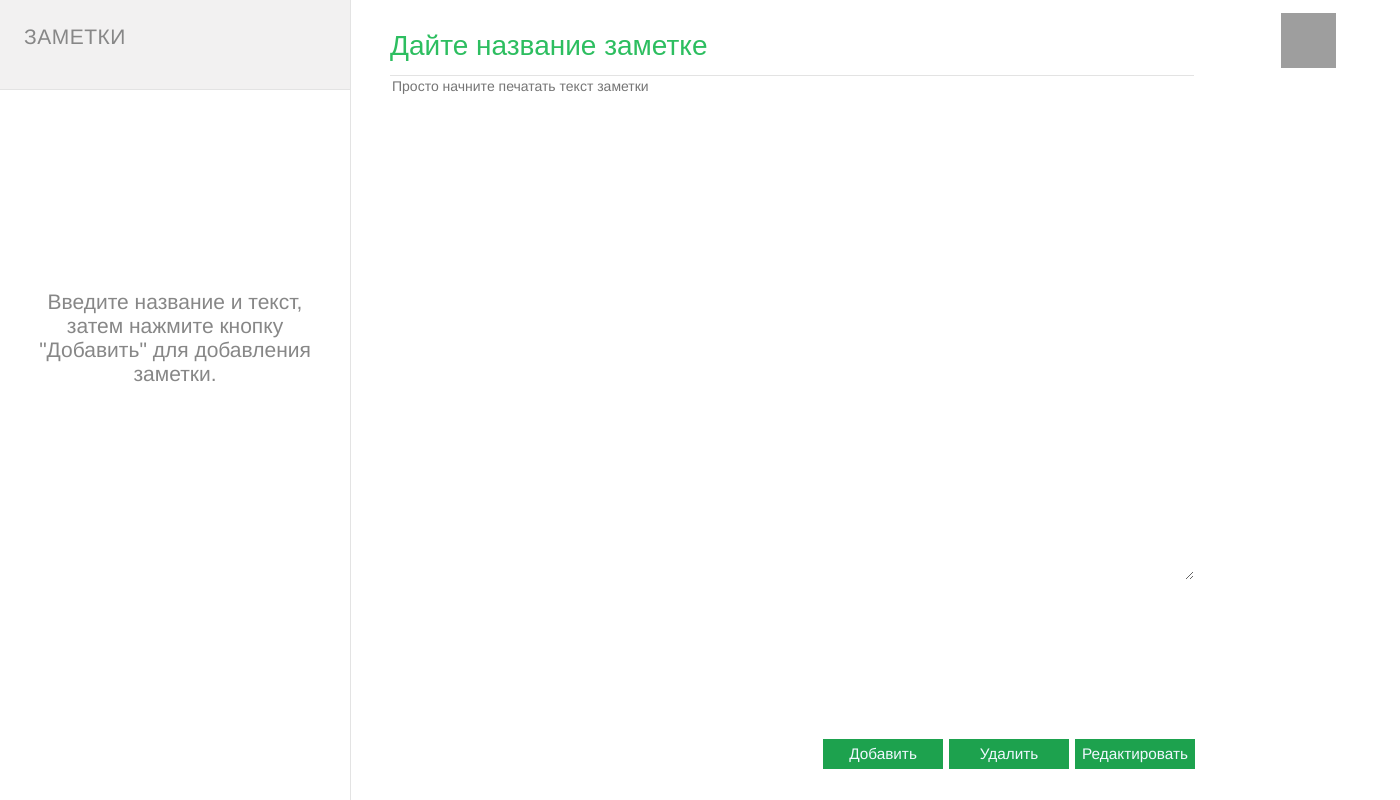
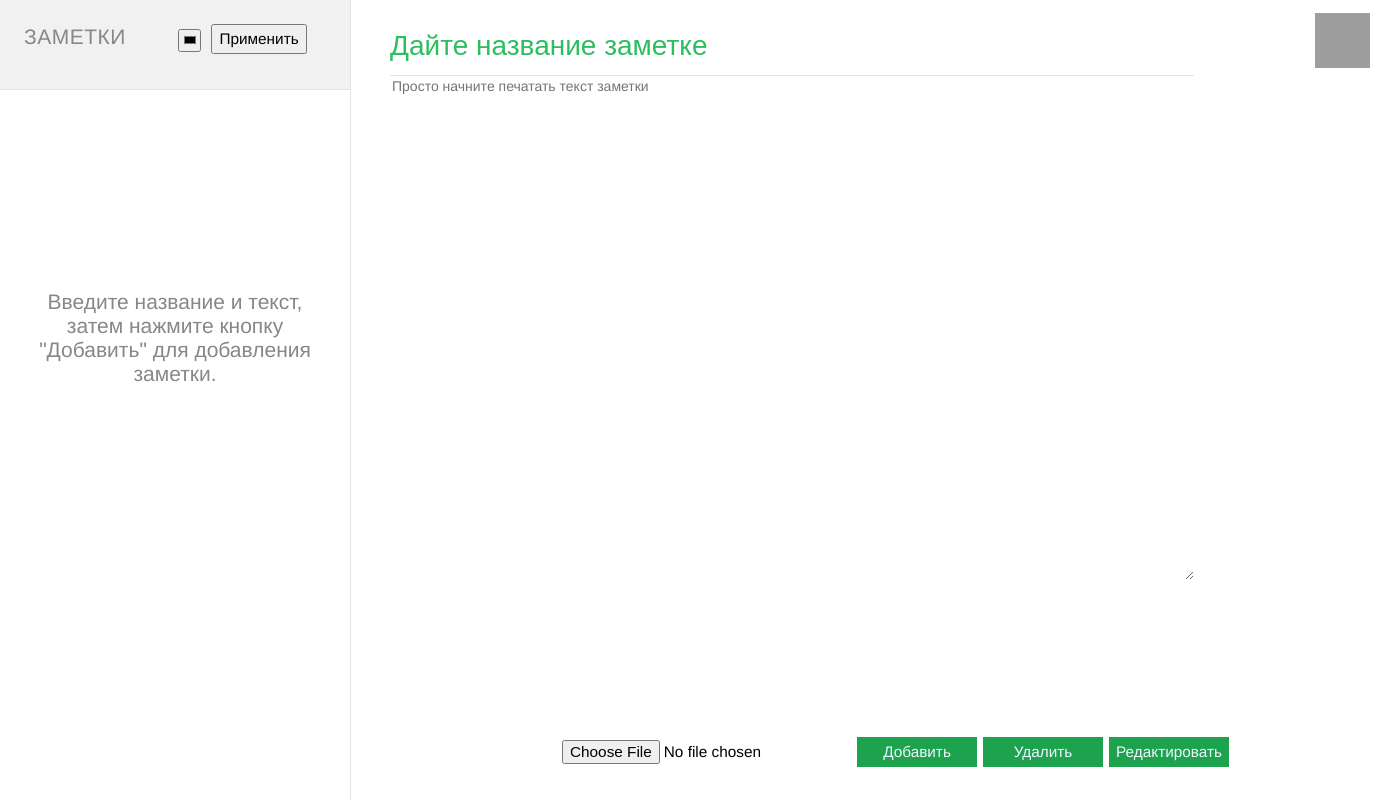
Before and after one commit to LizaZmievskaya/WebNotes, a PHP site: page /notes/notes.php in a window 1400 px wide. Run offline with PHP 8.4, Linux system fonts and the light colour scheme; the visitor is signed in with stand-in values (Sample User, id 1); data that the repository does not hold is empty; some libraries are stand-ins or nearby versions; grey boxes are pictures that could not be loaded.

Commit message:
color added

```diff
--- a/notes/css/notes_style.css
+++ b/notes/css/notes_style.css
@@ -32,7 +32,7 @@ html, body{
 #notes {
     position: absolute;
     border-right: 1px solid #e3e3e3;
-    width: 350px;
+    width: 25%;
     height: 100%;
 }
 
@@ -69,9 +69,9 @@ html, body{
 }
 
 #content {
-    position: absolute;
-    margin-left: 350px;
-    width: 1016px;
+    position: relative;
+    float:right;
+    width: 75%;
     height: 100%;
 }
 
@@ -206,3 +206,18 @@ html, body{
 .active{
     background-color: #aaffc1;
 }
+.file {
+    margin-left:4px;
+    bottom: 50px;
+    font-family: gotham,helvetica,arial,sans-serif;
+    font-size: 11.5pt;
+    height: 30px;
+    cursor: pointer;
+}
+.color{
+    padding: 2.5px;
+    margin-left:15%;
+    height: 23px;
+    cursor: pointer;
+    width: 23px;
+}
--- a/notes/index.php
+++ b/notes/index.php
@@ -17,7 +17,7 @@
         if($user_data['password'] == $password){
             header('Location: notes.php');
         }
-        else {echo "Wrong password or login";} //СДЕЛАТЬ НОРМ УВЕДОМЛЕНИЕ!!!
+        else {echo "<div class=\"error\">Неверное имя пользователя или пароль.</div>";}
     }
 ?>
 
@@ -27,6 +27,7 @@
 <head>
     <title>Notes</title>
     <meta charset="UTF-8">
+    <link rel="shortcut icon" href="img/note.png">
     <link rel="stylesheet" type="text/css" href="./css/style.css">
 </head>
 
--- a/notes/js/effects.js
+++ b/notes/js/effects.js
@@ -119,3 +119,21 @@ var childs = parent.getElementsByClassName('left_notes');
 if(childs.length==0){
     $('#text').css("display","block");
 }
+
+$('input[name=accept]').on('click',function(){
+    var color = $('input[type=color]').val();
+    var id = $('#scroll').find('.active').data('id');
+    $.ajax({
+        url:'color.php',
+        method:'POST',
+        data:'color=' + color + '&' + 'id_note=' + id,
+        type:'Json',
+        success:function(data){
+            data = jQuery.parseJSON(data);
+            if(data.status=='success'){
+                 $('#scroll').find('.active').css('background-color',color);
+                console.log(data);
+            }
+        }
+    });
+});
--- a/notes/notes.php
+++ b/notes/notes.php
@@ -18,6 +18,7 @@
 <head>
     <title>Notes</title>
     <meta charset="UTF-8">
+    <link rel="shortcut icon" href="img/note.png">
     <link rel="stylesheet" type="text/css" href="./css/notes_style.css">
     <script src="js/jquery-2.1.4.min.js"></script>
     <script src="js/jquery.session.js"></script>
@@ -28,22 +29,25 @@
     <div id="notes">
         <div id="title">
             <div id="center">Заметки</div>
+            <input type="color" class="color">
+            <input type="button" class="file" value="Применить" name="accept">
         </div>
         <div id="scroll">
             <div id="text">Введите название и текст, затем нажмите кнопку "Добавить" для добавления заметки.</div>
             <?php while($row=mysql_fetch_assoc($query)){ ?>
-            <div data-id="<?=$row['id_note']?>" class="left_notes"><div><?=$row['name']?></div><div><?=$row['content']?></div></div><?php } ?>
+            <div style="background-color:<?=$row['color']?>" data-id="<?=$row['id_note']?>" class="left_notes"><div><?=$row['name']?></div><div><?=$row['content']?></div></div><?php } ?>
         </div>
     </div>
 
     <div id="content">
-        <form action="" method="post">
+        <form action="/notes/save.php" method="post" enctype='multipart/form-data'>
             <input name="out" type="button" src="img/logout.png" id="logout" value="" onclick="location.href='http://localhost:8080/notes/index.php'">
             <div id="new">Дайте название заметке</div>
             <input name="name" id="name" type="text">
             <textarea name="content" id="enter" placeholder="Просто начните печатать текст заметки"></textarea>
             <div id="btns">
-                <input name="save" class="button" type="button" value="Добавить">
+                <input name="attach" class="file" type="file">
+                <input name="save" class="button" type="submit" value="Добавить">
                 <input name="delete" class="button" type="button" value="Удалить">
                 <input name="edit" class="button" type="button" value="Редактировать">
             </div>
--- a/notes/register.php
+++ b/notes/register.php
@@ -8,6 +8,7 @@
         $password = md5($password);
 
         $query = mysql_query("INSERT INTO users VALUES ('','$login','$password')") or die(mysql_error());
+        echo "<div class=\"success\">Вы успешно зарегистрированы.<br>Нажмите \"Войти\" для авторизации.</div>";
     }
 ?>
 
@@ -17,6 +18,7 @@
 <head>
     <title>Notes</title>
     <meta charset="UTF-8">
+    <link rel="shortcut icon" href="img/note.png">
     <link rel="stylesheet" type="text/css" href="./css/style.css">
 </head>
 
```
Also changed, not shown: notes/css/style.css (+27 -6 lines), notes/save.php (+2 -5 lines), notes/img/add.png (deleted), notes/img/add1.png (deleted), notes/img/add_hover.png (deleted), notes/img/stiker.png (deleted).
